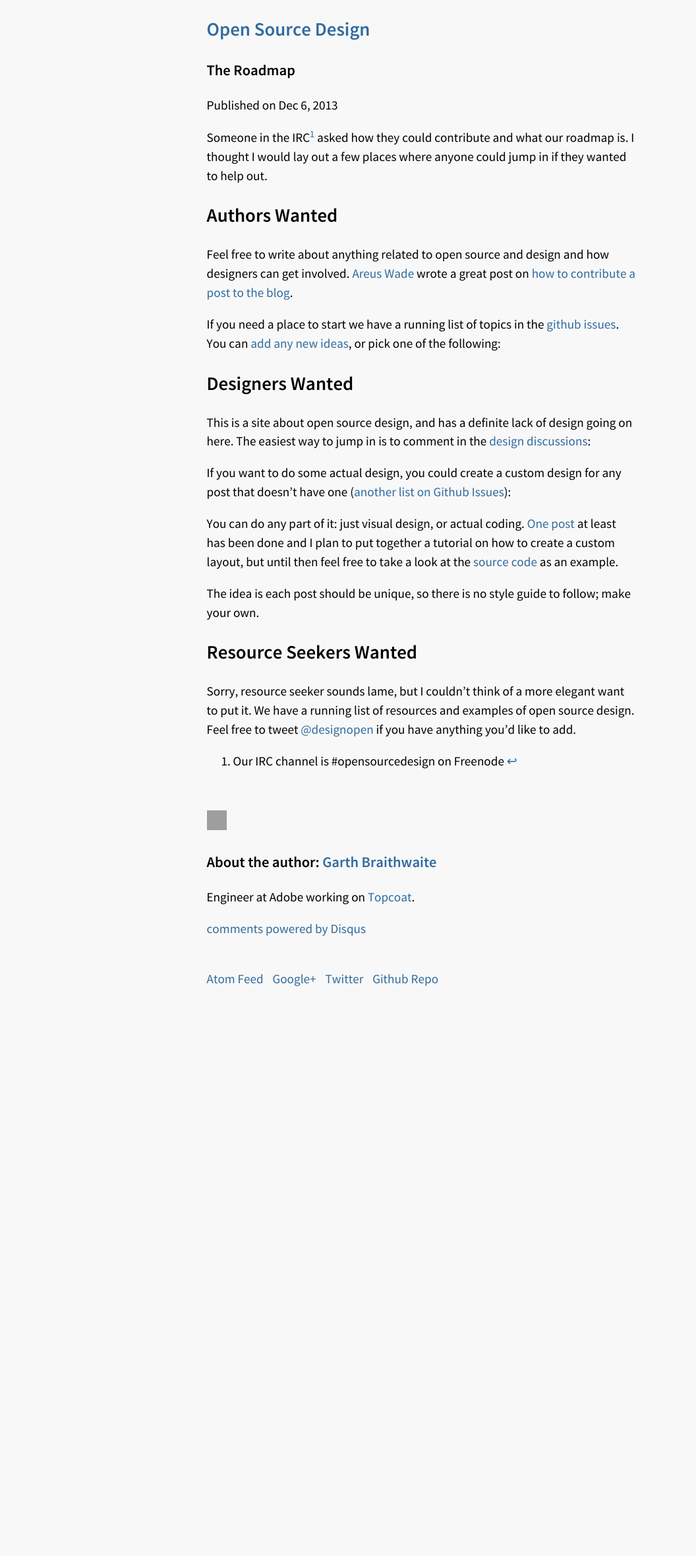
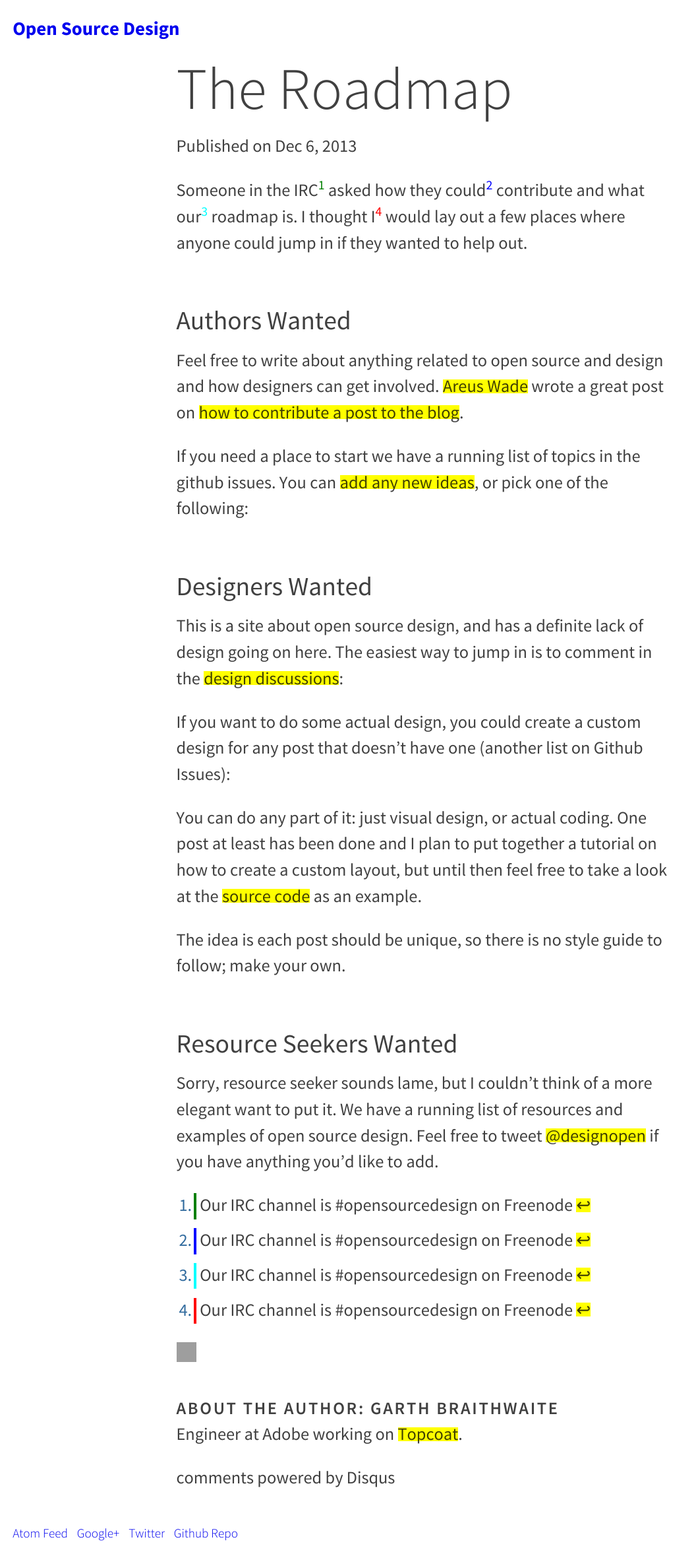
Before and after one commit to DesignOpen/designopen.github.io, a Jekyll site: the page built from blogging_about/_posts/2013-12-06-the-roadmap.md, in a window 1280 px wide. Shown: the whole page at 66% size, without its empty margins (0-1056 px from the left). Built offline with Jekyll 4.4.1, drawn with Linux system fonts in a browser that asks for light colours; comment, search, counter and statistics services are not loaded; before the commit the page ends 1519 px from its top, so only the background shows below that; grey boxes are pictures that could not be loaded.

Commit message:
article style guide (shaky)

```diff
--- a/_layouts/post.html
+++ b/_layouts/post.html
@@ -3,18 +3,18 @@ layout: default
 ---
 {% assign author = site.authors[page.author] %}
 <div id="content" class="site">
-  <article itemscope itemtype=http://schema.org/BlogPosting>
+  <article itemscope itemtype=http://schema.org/BlogPosting class="default">
     <meta itemprop="description" content="{{ page.excerpt | strip_html}}">
-    <header>
-      <h3 itemprop="name">{{ page.title }}</h3>
+    <header class="article-header">
+      <h1 itemprop="name">{{ page.title }}</h1>
+      <p>Published on <time itemprop="datePublished" datetime="{{page.date | date: "%Y-%m-%d" }}">{{page.date | date: "%b %e, %Y" }}</time></p>
     </header>
     <div>
-      Published on <time itemprop="datePublished" datetime="{{page.date | date: "%Y-%m-%d" }}">{{page.date | date: "%b %e, %Y" }}</time>
     </div>
-    <section itemprop="articleBody">
+    <section itemprop="articleBody" class="article-body">
       {{ content }}
     </section>
-    <footer>
+    <footer class="article-footer">
       <div class="author" itemprop="author" itemscope itemtype="http://schema.org/Person">
         <a href="{{author.web}}"><img itemprop="image" src="http://www.gravatar.com/avatar/{{author.gravatar}}" alt="{{author.display_name}}" width="30" height="30"></a>
         <h3>About the author: <a href="{{site.authors[page.author].web}}" itemprop="url"><span itemprop="name">{{author.display_name}}</span></a></h3>
--- a/blogging_about/_posts/2013-12-06-the-roadmap.md
+++ b/blogging_about/_posts/2013-12-06-the-roadmap.md
@@ -6,7 +6,7 @@ tags: design, design update
 author: garthdb
 date: '2013-12-06 10:15:00'
 ---
-Someone in the IRC[^1] asked how they could contribute and what our roadmap is.  I thought I would lay out a few places where anyone could jump in if they wanted to help out.
+Someone in the IRC[^1] asked how they could[^2] contribute and what our[^3] roadmap is.  I thought I[^4] would lay out a few places where anyone could jump in if they wanted to help out.
 
 <!--more-->
 
@@ -74,3 +74,6 @@ The idea is each post should be unique, so there is no style guide to follow; ma
 Sorry, resource seeker sounds lame, but I couldn't think of a more elegant want to put it.  We have a running list of resources and examples of open source design.  Feel free to tweet [@designopen](http://www.twitter.com/designopen) if you have anything you'd like to add.
 
 [^1]: Our IRC channel is #opensourcedesign on Freenode
+[^2]: Our IRC channel is #opensourcedesign on Freenode
+[^3]: Our IRC channel is #opensourcedesign on Freenode
+[^4]: Our IRC channel is #opensourcedesign on Freenode
--- a/css/main.css
+++ b/css/main.css
@@ -1,21 +1,30 @@
 body {
   font: normal normal normal 1em/1.5 'source_sans_pro', sans;
   margin: 0;
-  background: rgb(248,248,248);
+  font-weight: 300;
 }
-h1, h2, h3, h4, h5, h6 {
-  font-weight: 600;
+/*Media Queries for Text Size Changes*/
+@media only screen and (max-width: 500px) {
+  :root {
+    font-size: 90%;
+  }
+}
+@media only screen and (min-width: 500px) and (max-width: 800px) {
+  :root {
+    font-size: 100%;
+  }
+}
+@media only screen and (min-width: 800px) {
+  :root {
+    font-size: 120%;
+  }
 }
 
 a{
-  color: rgb(49,107,158);
   text-decoration: inherit;
 }
-a:hover {
-  text-decoration: underline;
-}
+
 .site {
-  max-width: 36em;
   margin: 0 auto;
   padding: 0 1em;
 }
@@ -30,7 +39,6 @@ nav li {
 article img {
   max-width: 100%;
   height: auto;
-
 }
 section{
   padding: 1px 0;
@@ -46,6 +54,7 @@ section>.title{
   padding-bottom: 56.25%;
   height: 0;
   width: 100%;
+  margin: 1em 0;
 }
 .videoContainer iframe {
   position: absolute;
@@ -81,19 +90,173 @@ section>.title{
   padding: 0;
 }
 
-/*Media Queries for Text Size Changes*/
-@media only screen and (max-width: 500px) {
-  :root {
-    font-size: 90%;
-  }
+/* Article*/
+article{
+  font-size: 1.375em;
+  line-height: 1.5;
+  font-weight: 400;
+  padding: 1px 0;
+  color: rgba(0,0,0,.75);
 }
-@media only screen and (min-width: 500px) and (max-width: 800px) {
-  :root {
-    font-size: 100%;
-  }
+article .article-header{
+  margin: 0 10% 0 20%;
 }
-@media only screen and (min-width: 800px) {
-  :root {
-    font-size: 120%;
-  }
+article .article-body{
+  margin: 0 20%;
 }
+article .article-footer{
+  margin: 0 20%;
+}
+article h1{
+  font-size: 3.375em;
+  font-weight: 200;
+  line-height: 1;
+  margin: 0 0 .25em;
+}
+article h2{
+  font-size: 1.5em;
+  line-height: 1;
+  font-weight: 400;
+  margin: 2em 0 .5em;
+}
+article h3{
+  font-size: 1em;
+  text-transform: uppercase;
+  margin: 1.5em 0 0;
+  letter-spacing: .1em;
+  font-weight: 600;
+}
+article h4{
+  font-size: 1em;
+  margin: 1.5em 0 0;
+  font-weight: 600;
+}
+article h5{
+  font-size: 1em;
+  margin: 1.5em 0 0;
+  font-weight: 600;
+}
+article h6{
+  font-size: 1em;
+  margin: 1.5em 0 0;
+  font-weight: 600;
+}
+article p{
+  font-size: 1em;
+  margin: 0 0 1em;
+}
+article a{
+  color: inherit;
+  text-decoration: none;
+  position: relative;
+}
+article p>a::before{
+  content: '';
+  position: absolute;
+  top: 0;
+  left: 0;
+  display: inline-block;
+  height: .8em;
+  width: 100%;
+  margin: .2em 0 0;
+  background: yellow;
+  z-index: -1;
+}
+article p>a:hover::before{
+  border-bottom: 1px solid;
+}
+article code{
+  font-size: 80%;
+}
+article blockquote{
+  font-style: italic;
+  padding: .5em 1em .75em;
+  margin: 1em 0 1em;
+  font-size: 1.5em;
+  line-height: 1.2;
+  font-weight: 300;
+  border-top: 1px solid;
+  border-bottom: 1px solid;
+}
+article blockquote p{
+   margin: 0;
+}
+article ul{
+  list-style: none;
+  padding: 0 0 0 1em;
+  counter-reset: ul;
+}
+article ul li{
+  margin: 0 0 .5em;
+}
+article ul li::before{
+  content: "\25ca";
+  display: inline-block;
+  width: 1em;
+  margin: 0 0 0 -1em;
+  color: rgb(49,107,158);
+}
+article ol{
+  padding: 0;
+  list-style: none;
+  padding: 0 0 0 1em;
+  counter-reset: o;
+}
+article ol li{
+  counter-increment: o;
+  margin: 0 0 .5em;
+}
+article ol li::before{
+  display: inline-block;
+  content: counter(o) ".";
+  width: 1em;
+  margin: 0 0 0 -1em;
+  color: rgb(49,107,158);
+}
+.footnotes ol{
+  padding: 0;
+  list-style: none;
+  padding: 0 0 0 1em;
+  counter-reset: o;
+}
+.footnotes ol li{
+  counter-increment: o;
+  margin: 0 0 .5em;
+}
+.footnotes ol li::before{
+  display: inline-block;
+  content: counter(o) ".";
+  width: 1em;
+  margin: 0 0 0 -1em;
+  color: rgb(49,107,158);
+}
+.footnotes p{
+  display: inline-block;
+  margin: 0;
+}
+
+sup:nth-of-type(4n+1){
+  color: green;
+}
+sup:nth-of-type(4n+2){
+  color: blue;
+}
+sup:nth-of-type(4n+3){
+  color: cyan;
+}
+sup:nth-of-type(4n+0){
+  color: red;
+}
+
+.footnotes li:nth-of-type(4n+1){
+  border-left: 4px solid green;
+}
+.footnotes li:nth-of-type(4n+2){
+  border-left: 4px solid blue;
+}
+.footnotes li:nth-of-type(4n+3){
+  border-left: 4px solid cyan;
+}
+.footnotes li:nth-of-type(4n+0){
+  border-left: 4px solid red;
+}
```
Also changed, not shown: _drafts/moodboard-for-this-site.md (line endings or trailing spaces).
